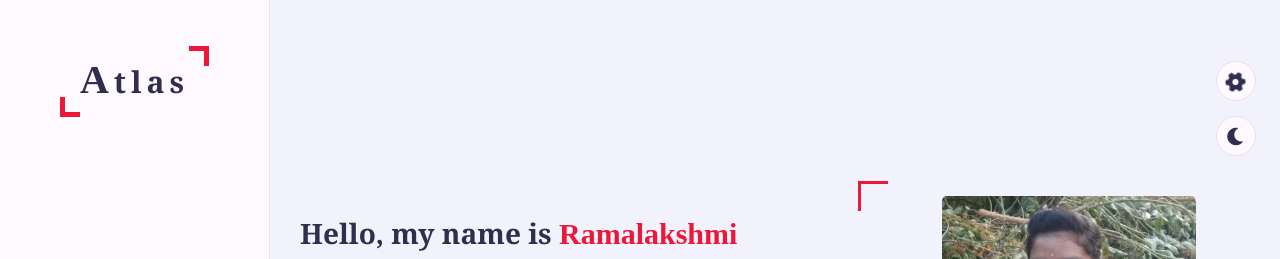
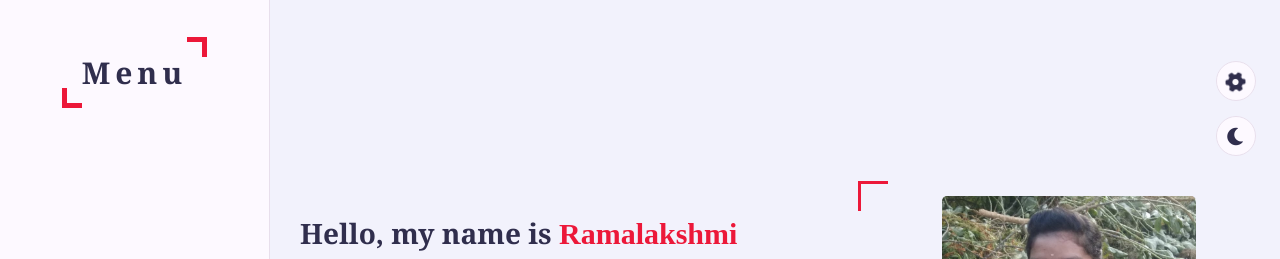
Before and after one commit to ramu-27/thya, a plain HTML site: page index.html in a window 1280 px wide. Shown: the top 259 px of the page. Drawn offline with nearby package versions, Linux system fonts and the light colour scheme.

Commit message:
Fix: Simplified logo to show 'Menu' cleanly

```diff
--- a/index.html
+++ b/index.html
@@ -25,8 +25,8 @@
         <!-- ==== Aside start ==== -->
         <div class="aside">
             <div class="logo">
-                <a href="#"><span>A</span>tlas</a>
-            </div>
+                <a href="#">Menu</a>
+              </div>
             <div class="nav-toggler">
                 <span></span>
             </div>
```
